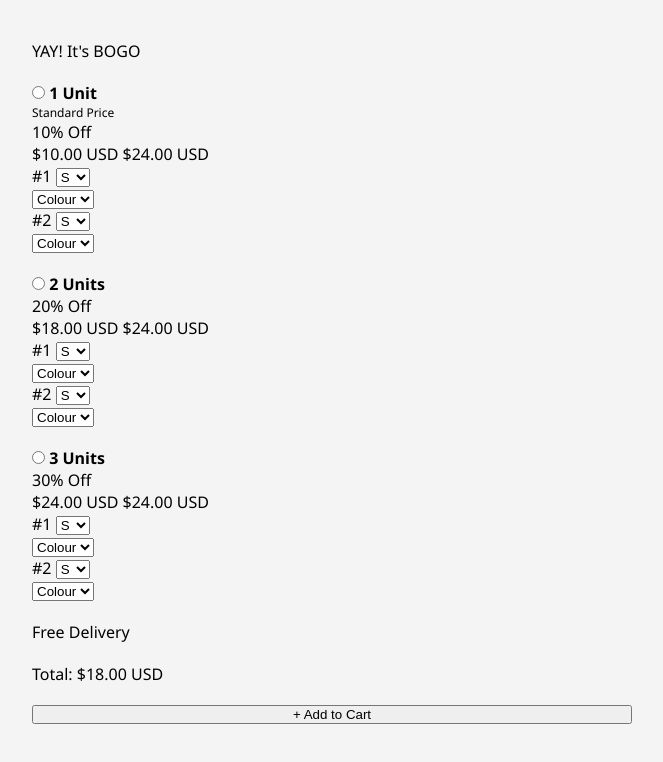
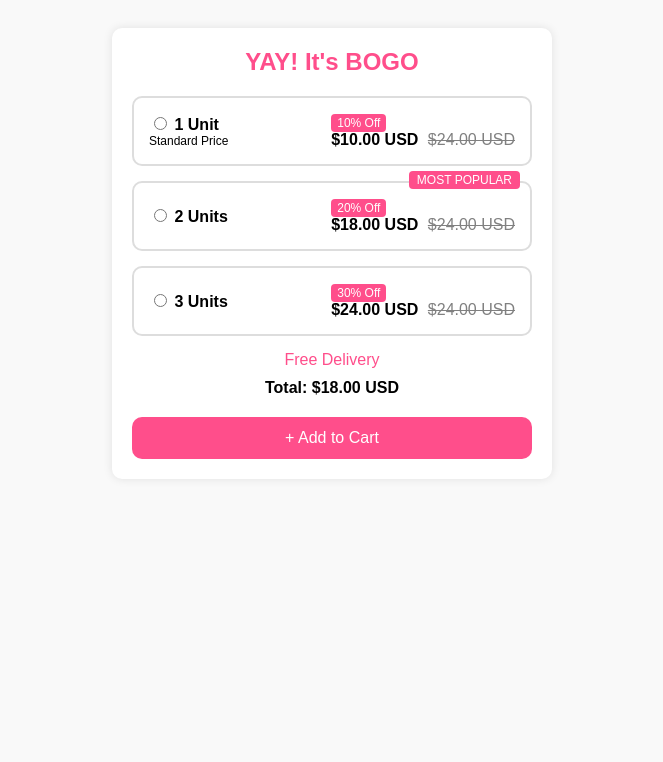
Before and after one commit to Ankurcode0898/interactive-boxes10, a plain HTML site: page index.html in a window 1280 px wide. Shown: the whole page, without its empty margins (308-971 px from the left). Drawn offline with Linux system fonts and the light colour scheme.

Commit message:
Update style.css

```diff
--- a/style.css
+++ b/style.css
@@ -1,82 +1,110 @@
-* {
-  margin: 0;
-  padding: 0;
-  box-sizing: border-box;
+ body {
+      font-family: Arial, sans-serif;
+      background: #f9f9f9;
+      padding: 20px;
     }
-
-body {
-  font-family: 'Segoe UI', sans-serif;
-  background-color: #f4f4f4;
-  padding: 40px;
+    .container {
+      max-width: 400px;
+      margin: auto;
+      background: #fff;
+      border-radius: 10px;
+      box-shadow: 0 0 10px rgba(0, 0, 0, 0.1);
+      padding: 20px;
     }
-
-.container {
-  max-width: 600px;
-  margin: 0 auto;
+    .title {
+      text-align: center;
+      color: #ff4e8b;
+      font-weight: bold;
+      font-size: 24px;
+      margin-bottom: 20px;
+    }
+    .box {
+      border: 2px solid #ddd;
+      border-radius: 10px;
+      padding: 15px;
+      margin-bottom: 15px;
+      transition: all 0.3s ease;
+      cursor: pointer;
+      background-color: #fff;
+    }
+    .box:hover {
+      border-color: #ffb6c1;
+      background-color: #fff0f5;
+      box-shadow: 0 0 8px rgba(255, 182, 193, 0.6);
+    }
+    .box.selected {
+      border-color: #ff4e8b;
+      box-shadow: 0 0 10px rgba(255, 78, 139, 0.4);
+      background-color: #fff0f5;
+    }
+    .box:not(:hover):not(.selected) .options {
+      display: none;
+    }
+    .box-header {
       display: flex;
-  flex-direction: column;
-  gap: 20px;
+      justify-content: space-between;
+      align-items: center;
     }
-
-.interactive-box {
-  background-color: white;
-  border: 1px solid #ccc;
-  padding: 20px;
-  border-radius: 8px;
-  transition: all 0.4s ease;
-  cursor: pointer;
-  overflow: hidden;
+    .discount-tag {
+      background: #ff4e8b;
+      color: white;
+      padding: 2px 6px;
+      border-radius: 4px;
+      font-size: 12px;
+    }
+    .most-popular {
       position: relative;
     }
-
-.interactive-box .box-title {
-  font-size: 20px;
-  font-weight: 600;
-  transition: all 0.3s ease;
+    .most-popular::before {
+      content: "MOST POPULAR";
+      position: absolute;
+      top: -12px;
+      right: 10px;
+      background: #ff4e8b;
+      color: white;
+      padding: 2px 8px;
+      font-size: 12px;
+      border-radius: 4px;
     }
-
-.box-options {
-  max-height: 0;
-  overflow: hidden;
-  opacity: 0;
-  transition: max-height 0.5s ease, opacity 0.4s ease;
+    .price {
+      font-weight: bold;
+    }
+    .old-price {
+      text-decoration: line-through;
+      color: gray;
+      margin-left: 5px;
+    }
+    .options {
       margin-top: 10px;
+      display: flex;
+      gap: 10px;
     }
-
-.interactive-box.expanded .box-options {
-  max-height: 200px;
-  opacity: 1;
+    .options select {
+      padding: 5px;
+      border-radius: 5px;
     }
-
-.option-section {
+    .footer {
+      text-align: center;
+      margin-top: 15px;
+      color: #ff4e8b;
+    }
+    .total {
+      font-weight: bold;
       margin-top: 10px;
+      text-align: center;
     }
-
-.option-section span {
-  display: block;
-  margin-bottom: 8px;
-  font-size: 14px;
+    .add-to-cart {
+      width: 100%;
+      background: #ff4e8b;
+      color: white;
+      padding: 12px;
+      border: none;
+      border-radius: 10px;
+      font-size: 16px;
+      cursor: pointer;
+      margin-top: 20px;
+      transition: background 0.3s;
     }
-
-.color-btn {
-  width: 25px;
-  height: 25px;
-  border: none;
-  border-radius: 50%;
-  margin-right: 10px;
-  cursor: pointer;
+    .add-to-cart:hover {
+      background: #e94379;
     }
-
-.size-btn {
-  padding: 6px 12px;
-  border: none;
-  background-color: #eee;
-  margin-right: 10px;
-  border-radius: 4px;
-  cursor: pointer;
-  transition: background-color 0.2s ease;
-}
-
-.size-btn:hover {
-  background-color: #ddd;
-}
```
Lines whose indentation alone changed are shown as unchanged.
